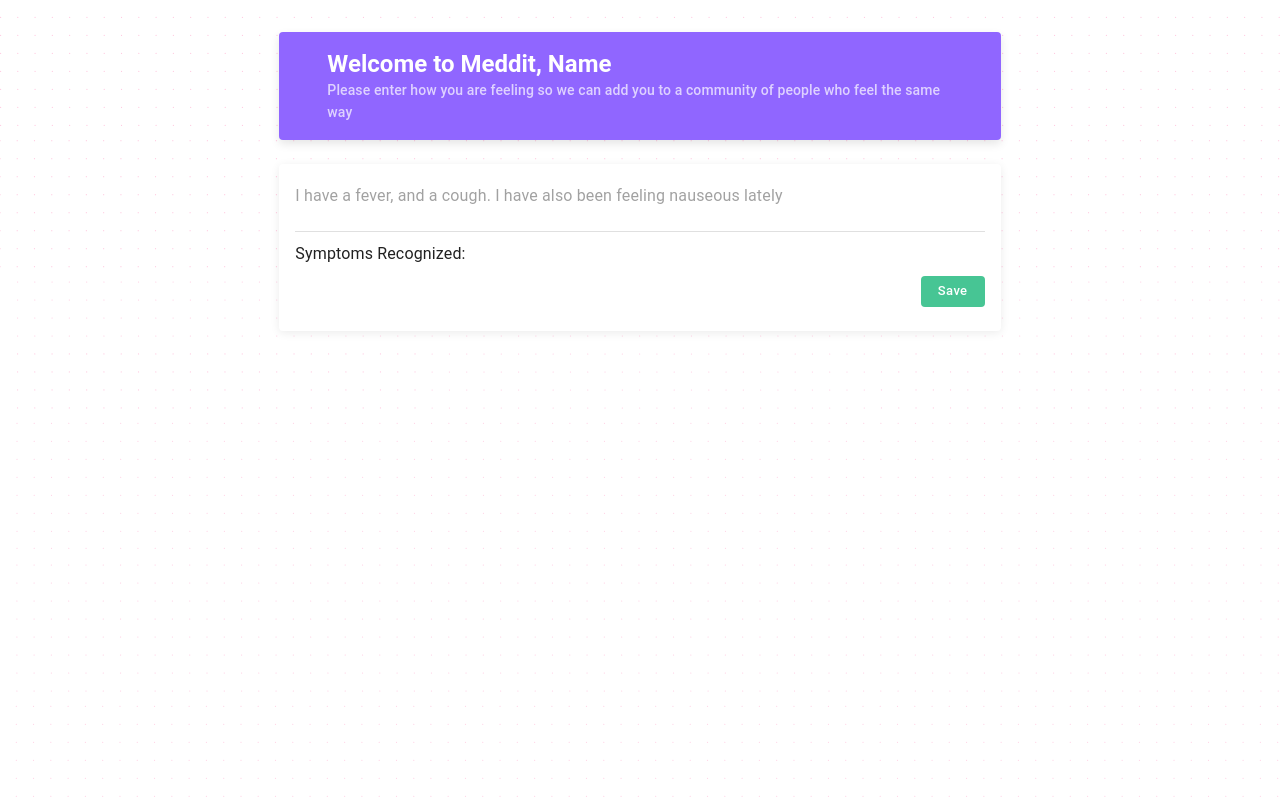
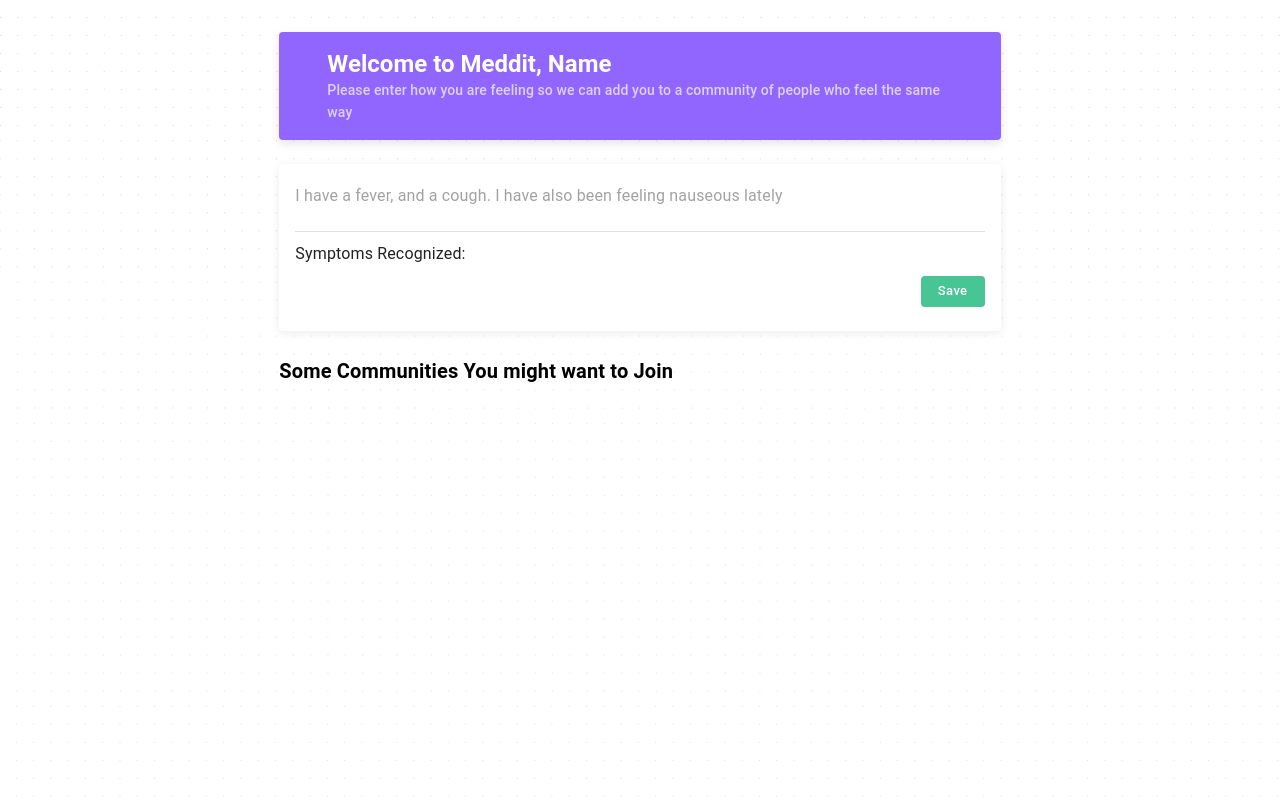
Before and after one commit to yuchenliu15/meddit, a React (Create React App) app in the folder frontend/: page / in a window 1280 px wide. Shown: the top 800 px of the page. Built offline with nearby package versions, Linux system fonts and the light colour scheme.

Commit message:
medical components

```diff
--- a/frontend/src/pages/Medical.jsx
+++ b/frontend/src/pages/Medical.jsx
@@ -1,6 +1,6 @@
 import React, {useState, useEffect} from 'react';
 import SymptomLog from '../components/medical/SymptomLog';
-import {Grid,Typography, makeStyles, Box, Divider} from '@material-ui/core';
+import {Grid,Typography, makeStyles, Box, Divider, GridList, Card, CardContent} from '@material-ui/core';
 
 import Image from '../assets/background.svg';
 
@@ -39,8 +39,15 @@ const Medical = (props) => {
                         <Grid item>
                             <SymptomLog></SymptomLog>
                         </Grid>
+                        <Grid item>
+                            <Typography variant = 'h6'><Box fontWeight = 'bold'>Some Communities You might want to Join</Box></Typography>
+                        </Grid>
+                        <Grid item>
+                            <GridList cols = {3} spacing = {1} cellHeight = 'auto'>
+
+                            </GridList>
+                        </Grid>
                     </Grid>
-
                 </Grid>
             </Grid>
         </div>
```
